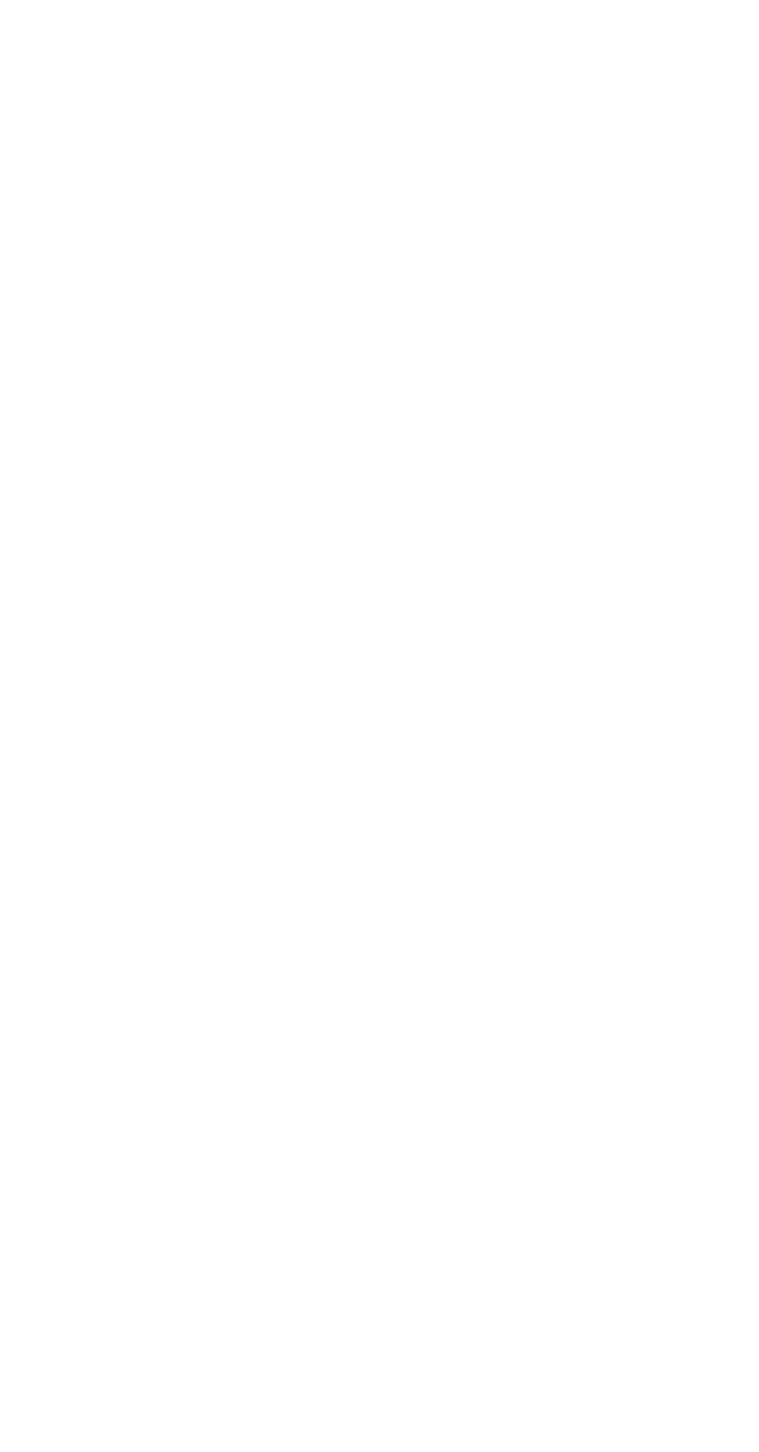
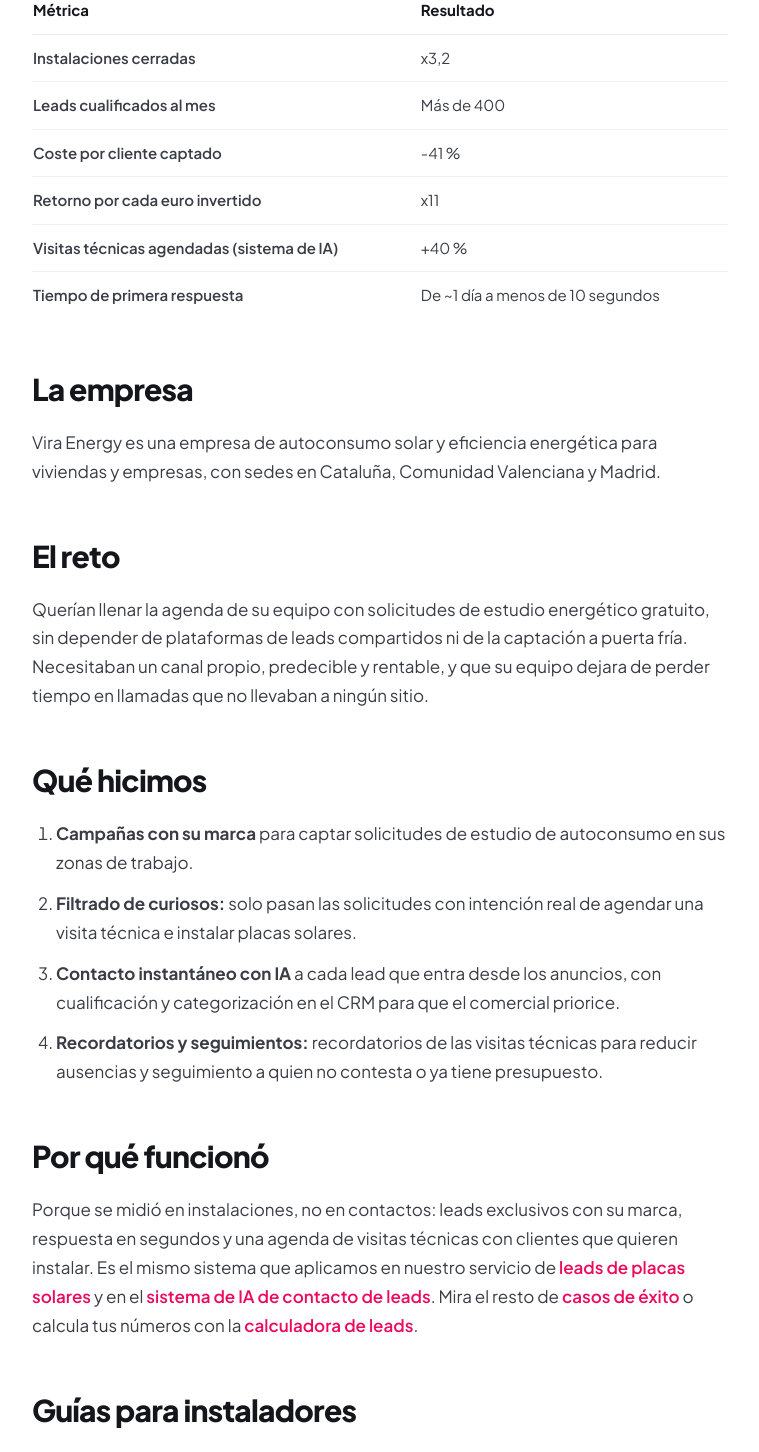
Before and after one commit to monqmedia/monqmedia-web, a Next.js app: page /casos-de-exito/vira-energy in a window 1280 px wide. Before the commit this address had no page. Shown: the part 1220-2672 px from the top of the page, without its empty margins (260-1019 px from the left). Before the commit the page ends 800 px from the top, so only its background shows below. Built offline with nearby package versions, Linux system fonts and the light colour scheme.

Commit message:
SEO: caso de éxito Vira Energy y enlace al agente de IA para WhatsApp
Co-Authored-By: Claude Opus 5.5 <noreply@anthropic.com>
Claude-Session: https://claude.ai/code/session_01Qau9YZQa7YvPv1Gw7N1mwG

```diff
--- a/app/casos-de-exito/page.tsx
+++ b/app/casos-de-exito/page.tsx
@@ -35,6 +35,7 @@ const cases = [
   {
     name: "Vira Energy",
     headline: "x3,2 instalaciones cerradas",
+    href: "/casos-de-exito/vira-energy",
     text: "Empresa de autoconsumo solar y eficiencia energética para viviendas y empresas, con sedes en Cataluña, Comunidad Valenciana y Madrid. Querían llenar la agenda de su equipo con solicitudes de estudio energético gratuito, sin depender de plataformas de leads compartidos ni de la captación a puerta fría. Con Monq Media logran y sostienen x3,2 instalaciones cerradas, más de 400 leads cualificados al mes, un 41 % menos de coste por cliente captado y un retorno de x11 por cada euro invertido.",
   },
   {
@@ -132,6 +133,13 @@ export default function CasosDeExitoPage() {
             {c.name}: {c.headline}
           </h2>
           <p className={p}>{c.text}</p>
+          {"href" in c && c.href && (
+            <p className={p}>
+              <Link href={c.href} className={a}>
+                Ver el caso completo de {c.name}
+              </Link>
+            </p>
+          )}
         </section>
       ))}
 
--- /dev/null
+++ b/app/casos-de-exito/vira-energy/page.tsx
@@ -0,0 +1,194 @@
+import type { Metadata } from "next";
+import Image from "next/image";
+import Link from "next/link";
+import ContentPage, {
+  SITE,
+  Table,
+  a,
+  articleJsonLd,
+  breadcrumbJsonLd,
+  faqJsonLd,
+  h2,
+  li,
+  p,
+  type Faq,
+} from "@/app/components/ContentPage";
+import RelatedPosts from "@/app/blog/RelatedPosts";
+
+const URL = `${SITE}/casos-de-exito/vira-energy`;
+const TITLE = "Caso Vira Energy: x3,2 instalaciones de placas solares";
+const DESCRIPTION =
+  "Cómo Vira Energy, empresa de autoconsumo solar en Cataluña, Comunidad Valenciana y Madrid, multiplicó por 3,2 sus instalaciones con más de 400 leads cualificados al mes y un 41 % menos de coste por cliente.";
+const PUBLISHED = "2026-10-25";
+
+export const metadata: Metadata = {
+  title: TITLE,
+  description: DESCRIPTION,
+  alternates: { canonical: URL },
+  openGraph: {
+    title: `${TITLE} | Monq Media`,
+    description: DESCRIPTION,
+    url: URL,
+    siteName: "Monq Media",
+    locale: "es_ES",
+    type: "article",
+    images: [{ url: `${SITE}/vira-desktop.png`, alt: "Web de Vira Energy" }],
+  },
+};
+
+const faqs: Faq[] = [
+  {
+    q: "¿Qué resultados consiguió Vira Energy con Monq Media?",
+    a: "x3,2 instalaciones cerradas, más de 400 leads cualificados al mes, un 41 % menos de coste por cliente captado y un retorno de x11 por cada euro invertido.",
+  },
+  {
+    q: "¿En qué zonas trabaja Vira Energy?",
+    a: "Es una empresa de autoconsumo solar y eficiencia energética para viviendas y empresas, con sedes en Cataluña, Comunidad Valenciana y Madrid.",
+  },
+  {
+    q: "¿Qué papel tuvo la inteligencia artificial?",
+    a: "El sistema de IA de MONQ &IA contacta al momento a cada lead que pide un estudio, lo cualifica, lo categoriza en el CRM para que el comercial lo priorice y envía recordatorios de las visitas técnicas. Con él, Vira Energy pasó de responder en torno a un día a menos de 10 segundos y aumentó un 40 % las visitas técnicas agendadas.",
+  },
+  {
+    q: "¿Se puede replicar en otra instaladora?",
+    a: "El sistema es el mismo, pero cada campaña se personaliza para la marca, la zona y la capacidad de cada empresa. De media, nuestros clientes suman entre 7 y 10 instalaciones extra al mes en los primeros 60 días.",
+  },
+];
+
+const jsonLd = [
+  articleJsonLd({
+    title: TITLE,
+    description: DESCRIPTION,
+    url: URL,
+    published: PUBLISHED,
+  }),
+  faqJsonLd(faqs),
+  breadcrumbJsonLd("Vira Energy", URL, {
+    name: "Casos de éxito",
+    href: "/casos-de-exito",
+  }),
+];
+
+export default function ViraEnergyPage() {
+  return (
+    <ContentPage
+      jsonLd={jsonLd}
+      crumb="Vira Energy"
+      parent={{ name: "Casos de éxito", href: "/casos-de-exito" }}
+      eyebrow="Caso de éxito · Autoconsumo solar"
+      title={TITLE}
+      updated={PUBLISHED}
+      updatedLabel="25 de octubre de 2026"
+      summary={
+        <>
+          Vira Energy, empresa de autoconsumo solar con sedes en Cataluña,
+          Comunidad Valenciana y Madrid, consiguió con Monq Media{" "}
+          <strong>
+            x3,2 instalaciones cerradas, más de 400 leads cualificados al mes,
+            un 41&nbsp;% menos de coste por cliente y un retorno de x11
+          </strong>
+          , con un canal de captación propio y sin depender de plataformas de
+          leads compartidos.
+        </>
+      }
+      faqs={faqs}
+      ctaTitle="¿Quieres resultados como los de Vira Energy?"
+    >
+      <div className="relative w-full aspect-[16/10] rounded-2xl overflow-hidden border border-[#ececf0] mb-8">
+        <Image
+          src="/vira-desktop.png"
+          alt="Web de Vira Energy, empresa de autoconsumo solar"
+          fill
+          priority
+          className="object-cover object-top"
+          sizes="(max-width: 760px) 100vw, 760px"
+        />
+      </div>
+
+      <h2 className={h2}>Resultados</h2>
+      <Table
+        head={["Métrica", "Resultado"]}
+        rows={[
+          ["Instalaciones cerradas", "x3,2"],
+          ["Leads cualificados al mes", "Más de 400"],
+          ["Coste por cliente captado", "-41 %"],
+          ["Retorno por cada euro invertido", "x11"],
+          ["Visitas técnicas agendadas (sistema de IA)", "+40 %"],
+          ["Tiempo de primera respuesta", "De ~1 día a menos de 10 segundos"],
+        ]}
+      />
+
+      <h2 className={h2}>La empresa</h2>
+      <p className={p}>
+        Vira Energy es una empresa de autoconsumo solar y eficiencia
+        energética para viviendas y empresas, con sedes en Cataluña,
+        Comunidad Valenciana y Madrid.
+      </p>
+
+      <h2 className={h2}>El reto</h2>
+      <p className={p}>
+        Querían llenar la agenda de su equipo con solicitudes de estudio
+        energético gratuito, sin depender de plataformas de leads compartidos
+        ni de la captación a puerta fría. Necesitaban un canal propio,
+        predecible y rentable, y que su equipo dejara de perder tiempo en
+        llamadas que no llevaban a ningún sitio.
+      </p>
+
+      <h2 className={h2}>Qué hicimos</h2>
+      <ol className="list-decimal pl-6 space-y-3 mb-4">
+        <li className={li}>
+          <strong>Campañas con su marca</strong> para captar solicitudes de
+          estudio de autoconsumo en sus zonas de trabajo.
+        </li>
+        <li className={li}>
+          <strong>Filtrado de curiosos:</strong> solo pasan las solicitudes con
+          intención real de agendar una visita técnica e instalar placas
+          solares.
+        </li>
+        <li className={li}>
+          <strong>Contacto instantáneo con IA</strong> a cada lead que entra
+          desde los anuncios, con cualificación y categorización en el CRM
+          para que el comercial priorice.
+        </li>
+        <li className={li}>
+          <strong>Recordatorios y seguimientos:</strong> recordatorios de las
+          visitas técnicas para reducir ausencias y seguimiento a quien no
+          contesta o ya tiene presupuesto.
+        </li>
+      </ol>
+
+      <h2 className={h2}>Por qué funcionó</h2>
+      <p className={p}>
+        Porque se midió en instalaciones, no en contactos: leads exclusivos
+        con su marca, respuesta en segundos y una agenda de visitas técnicas
+        con clientes que quieren instalar. Es el mismo sistema que aplicamos
+        en nuestro servicio de{" "}
+        <Link href="/leads-placas-solares" className={a}>
+          leads de placas solares
+        </Link>{" "}
+        y en el{" "}
+        <Link href="/sistema-ia-contacto-leads" className={a}>
+          sistema de IA de contacto de leads
+        </Link>
+        . Mira el resto de{" "}
+        <Link href="/casos-de-exito" className={a}>
+          casos de éxito
+        </Link>{" "}
+        o calcula tus números con la{" "}
+        <Link href="/calculadora-leads-placas-solares" className={a}>
+          calculadora de leads
+        </Link>
+        .
+      </p>
+
+      <RelatedPosts
+        title="Guías para instaladores"
+        slugs={[
+          "leads-exclusivos-o-compartidos-placas-solares",
+          "por-que-se-enfrian-los-leads-de-placas-solares",
+          "coste-de-captar-un-cliente-de-autoconsumo",
+        ]}
+      />
+    </ContentPage>
+  );
+}
--- a/app/sistema-ia-contacto-leads/page.tsx
+++ b/app/sistema-ia-contacto-leads/page.tsx
@@ -158,7 +158,11 @@ export default function SistemaIaContactoLeadsPage() {
           MONQ &amp;IA
         </a>
         , nuestra rama de inteligencia artificial, que lo aplica también en
-        otros sectores.
+        otros sectores. Más detalle sobre el canal de mensajería en{" "}
+        <a href="https://ia.monqmedia.com/agente-ia-whatsapp/" className={a}>
+          agente de IA para WhatsApp
+        </a>
+        .
       </p>
       <p className={p}>
         El resultado es lo que de verdad importa: más visitas y más
--- a/app/sitemap.ts
+++ b/app/sitemap.ts
@@ -52,6 +52,12 @@ export default function sitemap(): MetadataRoute.Sitemap {
       priority: 0.7,
     },
     {
+      url: `${BASE_URL}/casos-de-exito/vira-energy`,
+      lastModified: new Date("2026-10-25"),
+      changeFrequency: "monthly",
+      priority: 0.7,
+    },
+    {
       url: `${BASE_URL}/calculadora-leads-placas-solares`,
       lastModified: new Date("2026-10-24"),
       changeFrequency: "monthly",
```
Also changed, not shown: public/llms.txt, 1 other file (tests, documents, lock files or other folders).
